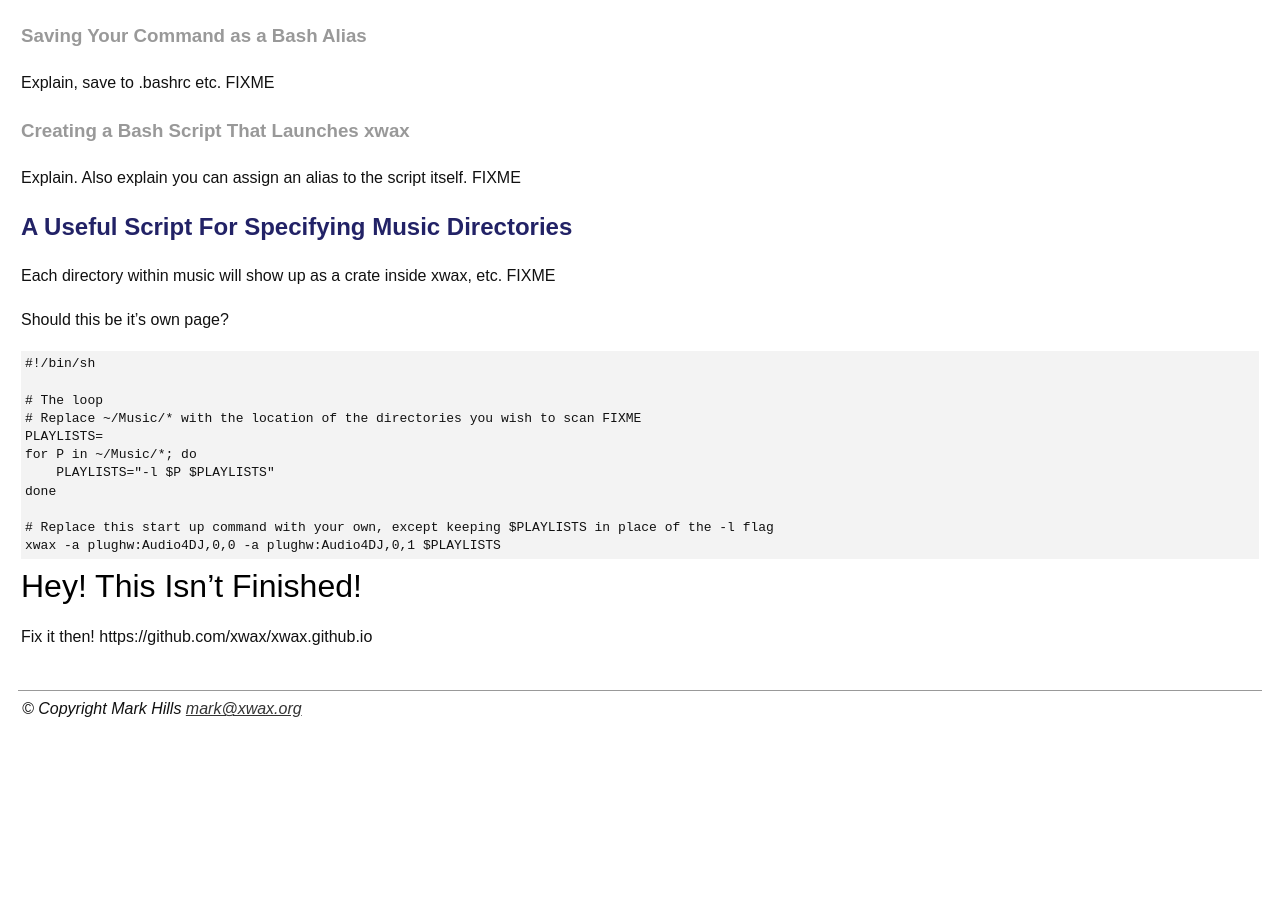
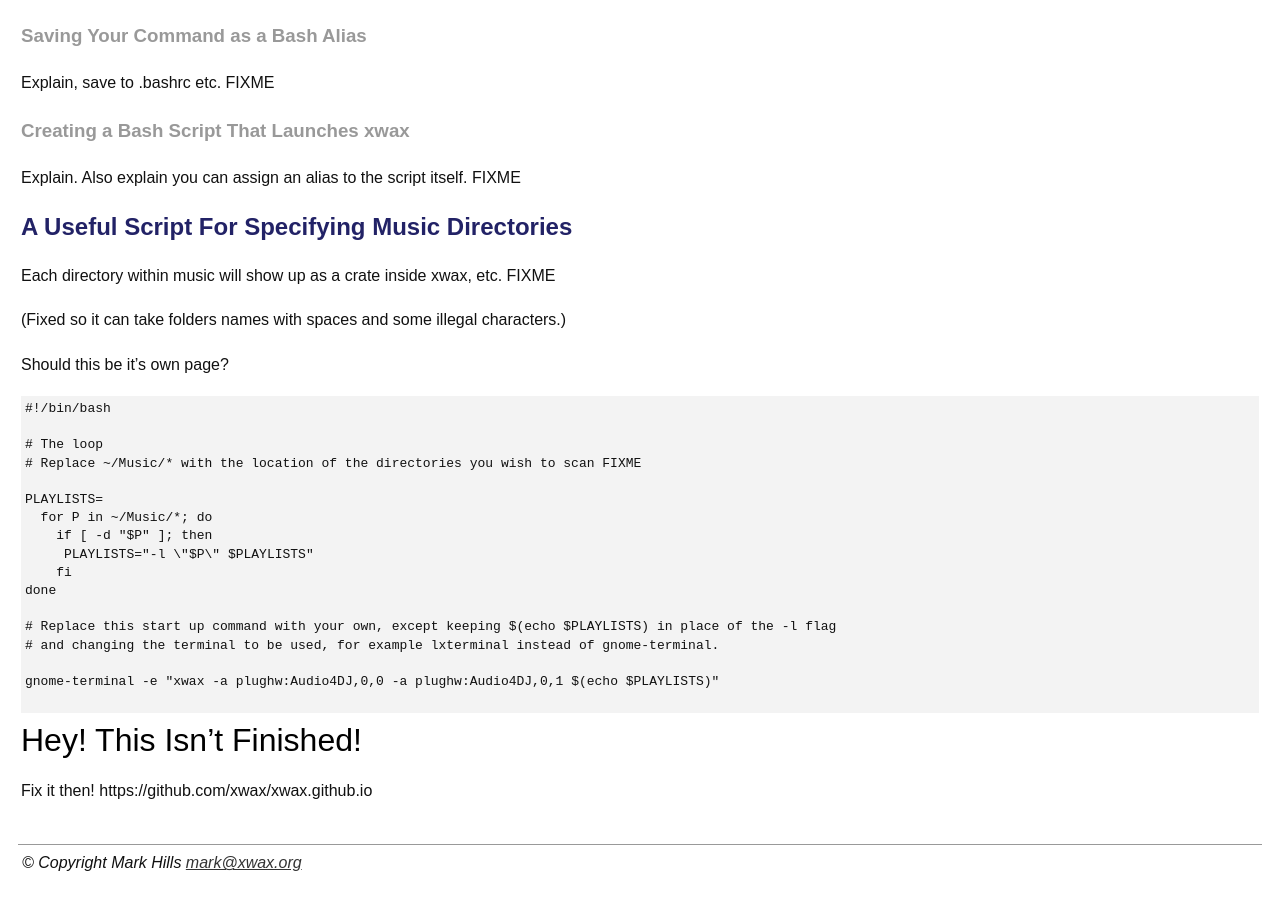
Before and after one commit to xwax/xwax.github.io, a Jekyll site: the page built from writing_your_start-up_command.md, in a window 1280 px wide and 900 px high, scrolled down 2316 px. Built offline with Jekyll 4.4.1, drawn with Linux system fonts in a browser that asks for light colours; before the commit the page ends 3062 px from its top, so only the background shows below that.

Commit message:
Update writing_your_start-up_command.md

````diff
--- a/writing_your_start-up_command.md
+++ b/writing_your_start-up_command.md
@@ -80,20 +80,28 @@ Explain. Also explain you can assign an alias to the script itself. FIXME
 
 Each directory within music will show up as a crate inside xwax, etc. FIXME
 
+(Fixed so it can take folders names with spaces and some illegal characters.)
+
 Should this be it's own page?
 
 ```bash
-#!/bin/sh
+#!/bin/bash
 
 # The loop
 # Replace ~/Music/* with the location of the directories you wish to scan FIXME
+
 PLAYLISTS=
-for P in ~/Music/*; do
-    PLAYLISTS="-l $P $PLAYLISTS"
+  for P in ~/Music/*; do
+    if [ -d "$P" ]; then
+     PLAYLISTS="-l \"$P\" $PLAYLISTS"
+    fi
 done
 
-# Replace this start up command with your own, except keeping $PLAYLISTS in place of the -l flag
-xwax -a plughw:Audio4DJ,0,0 -a plughw:Audio4DJ,0,1 $PLAYLISTS
+# Replace this start up command with your own, except keeping $(echo $PLAYLISTS) in place of the -l flag
+# and changing the terminal to be used, for example lxterminal instead of gnome-terminal.
+
+gnome-terminal -e "xwax -a plughw:Audio4DJ,0,0 -a plughw:Audio4DJ,0,1 $(echo $PLAYLISTS)"
+
 ```
 
 
````
